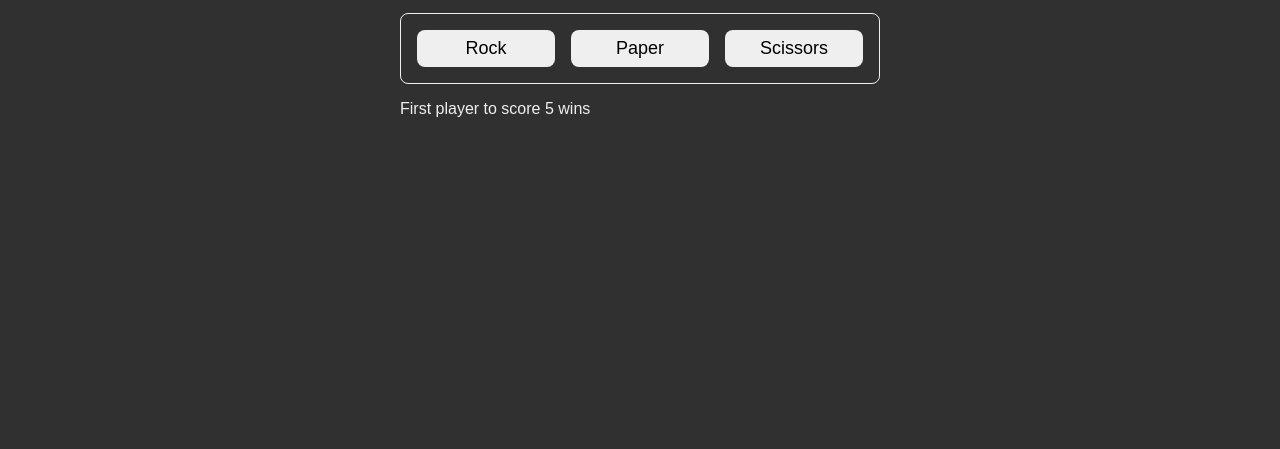
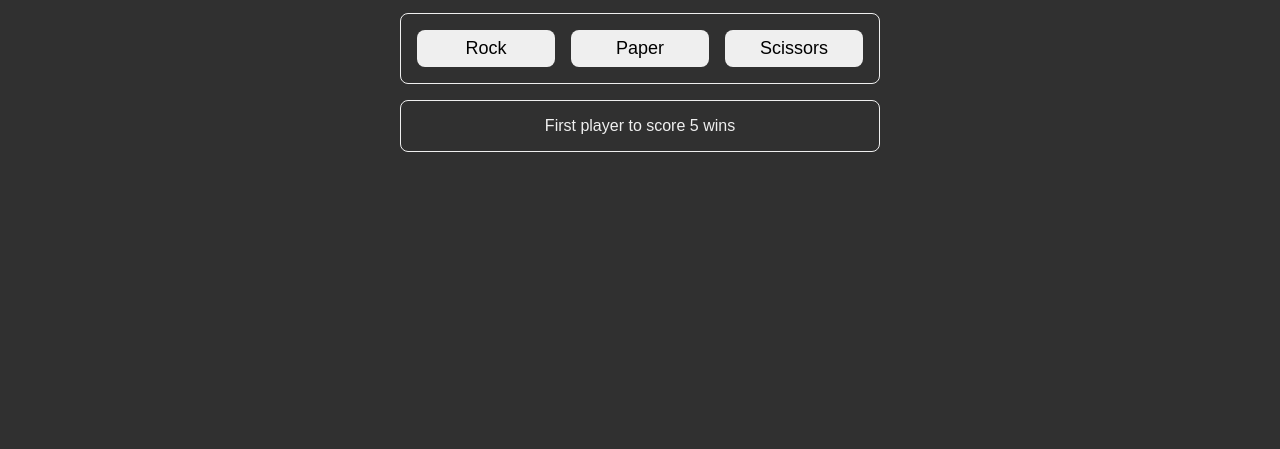
Before and after one commit to sadakatu-tanzil/odin-rock-paper-scissors, a plain HTML site: page index.html in a window 1280 px wide. Shown: the part 351-800 px from the top of the page. Drawn offline with Linux system fonts and the light colour scheme.

Commit message:
styled winner announcer section

```diff
--- a/styles.css
+++ b/styles.css
@@ -36,7 +36,8 @@ body {
 
 .game-score,
 .game-choice,
-.game-player-choices {
+.game-player-choices,
+.winner-announcer {
   display: flex;
   justify-content: center;
   align-items: center;
```
